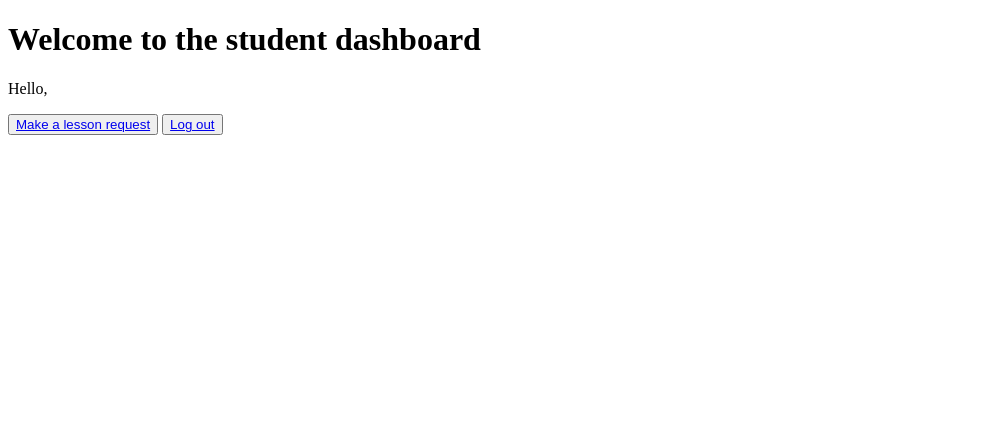
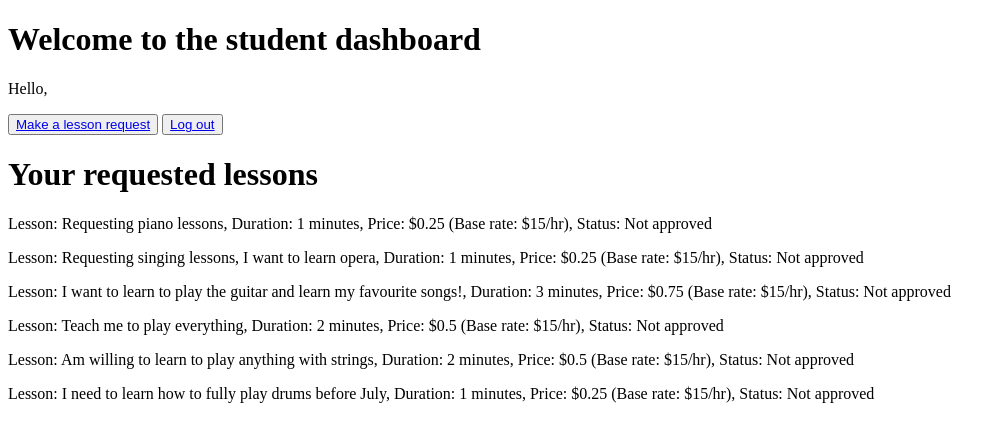
Before and after one commit to oslohes123/Jabiru, a Django app: template lessons/templates/Dashboards/student_dashboard.html in a window 1280 px wide. Shown: the top 442 px of the page, without its empty margins (0-1005 px from the left). Run offline with Django 4.2, Linux system fonts and the light colour scheme; the template is opened without the code that fills it: values that come from a table or form of the project are taken from there, others are empty; data comes from the database, SQL or seed files in the repository.

Commit message:
Add lesson price calculation and display requested lessons along with info on student dashboard
- Add price function in Lesson model which calculates price of lesson with base rate of $15
- Add string status function in Lesson model which returns "Approved" or "Not approved" based on if the lesson has been approved yet
- Filter the lesson objects that belong to the logged in user in views.py, and send the filtered data to the student dashboard in render command
- Split Welcome message and "Your requested lessons" into two separate columns
- Print out info about requested lessons of logged in student in "Your requested lessons" column

```diff
--- a/lessons/models.py
+++ b/lessons/models.py
@@ -35,3 +35,10 @@ class Lesson(models.Model):
     further_info = models.CharField(max_length=500, blank=False, help_text='Please provide further information such as what you want to learn or your preferred teacher.')
     approve_status = models.BooleanField(default=False)
     objects = CustomLessonManager()
+    def price(self):
+        return self.duration/60 * 15
+    def status_string(self):
+        if not self.approve_status:
+            return "Not approved"
+        else:
+            return "Approved"
--- a/lessons/templates/Dashboards/student_dashboard.html
+++ b/lessons/templates/Dashboards/student_dashboard.html
@@ -5,9 +5,25 @@
     <title>Dashboard</title>
 </head>
 <body>
-    <h1>Welcome to the student dashboard</h1>
+    <div class="container">
+        <div class="row">
+            <div class="col-6">
+                <h1>Welcome to the student dashboard</h1>
     <p>Hello, {{ user.first_name }} {{ user.last_name }}</p>
     <button> <a href="{% url 'make_request' %}">Make a lesson request</a></button>
     <button type="button"><a href = {% url 'log_out' %}>Log out</a></button>
+            </div>
+            <div class="col-6">
+                <h1>Your requested lessons</h1>
+                {% for lesson in lessonsdata %}
+                    <p>Lesson: {{ lesson.further_info }}, Duration: {{ lesson.duration }} minutes,
+                        Price: ${{ lesson.price }} (Base rate: $15/hr), Status: {{ lesson.status_string }}</p>
+                    {% empty %}
+                        You do not have any requested lessons
+                {% endfor %}
+            </div>
+        </div>
+    </div>
+
 </body>
 </html>
--- a/lessons/views.py
+++ b/lessons/views.py
@@ -41,7 +41,9 @@ def home(request):
 
 
 def outputStudentDashboard(request):
-    return render(request,"Dashboards/student_dashboard.html")
+    theUser = getUser(request)
+    lessonsdata = Lesson.objects.filter(student=theUser)
+    return render(request,"Dashboards/student_dashboard.html", {'lessonsdata':lessonsdata})
 
 def outputAdministratorDashboard(request):
     return render(request, "Dashboards/administrator_dashboard.html")
```
